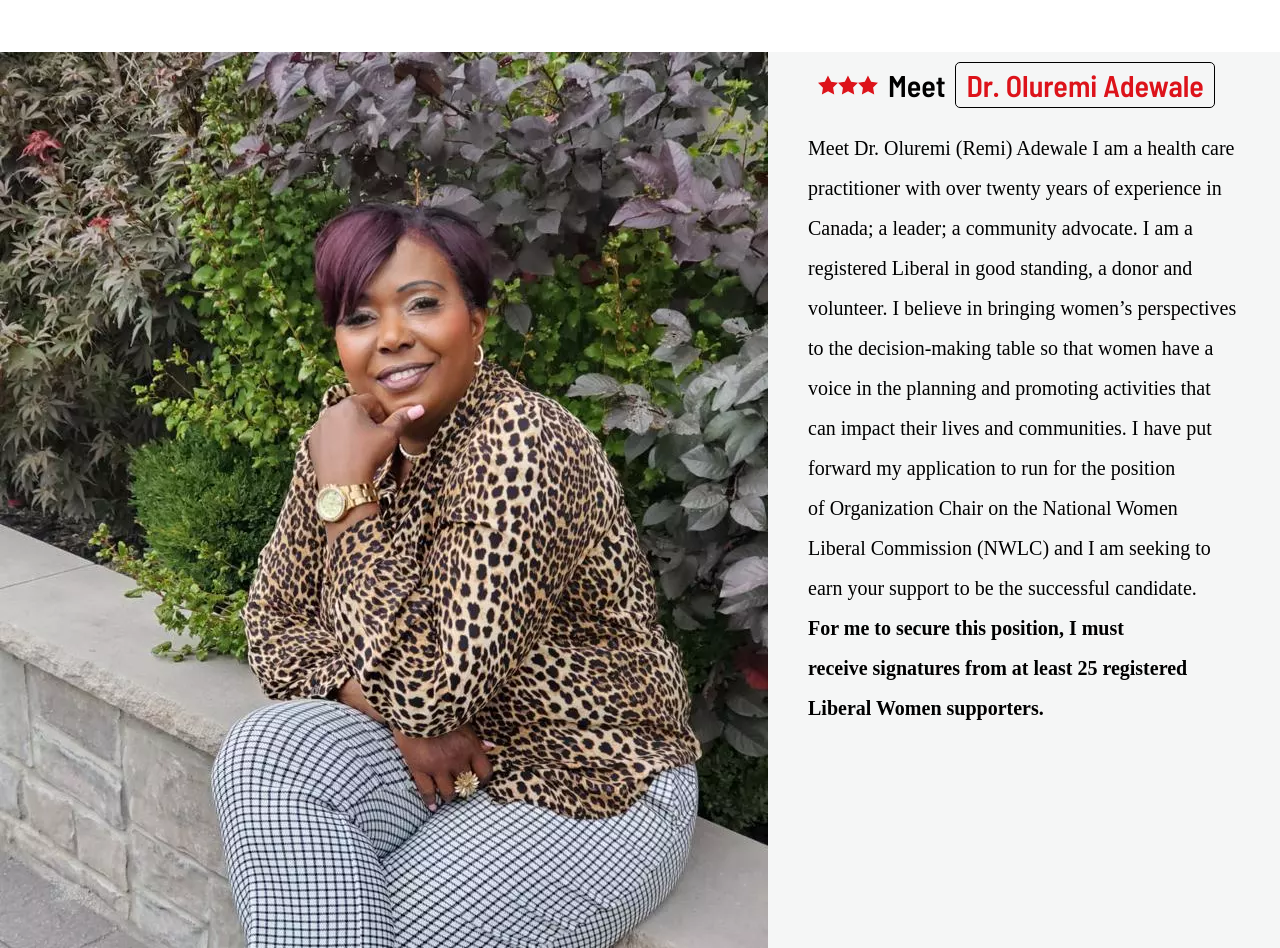
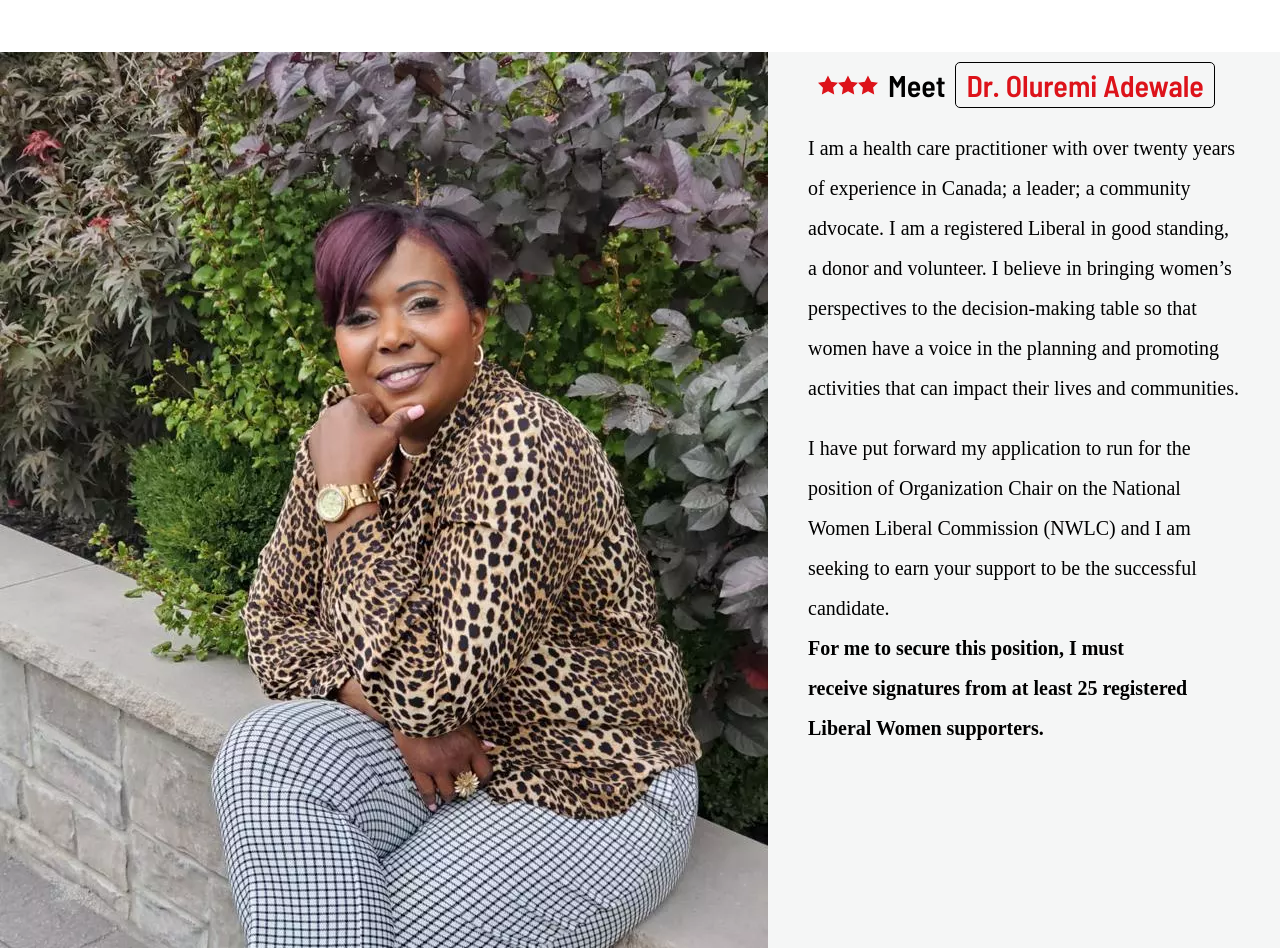
Before and after one commit to BisiDavi/adewale_nwlc, a plain HTML site: page index.html in a window 1280 px wide. Shown: the part 820-1768 px from the top of the page. Drawn offline with Linux system fonts and the light colour scheme.

Commit message:
pages updated

```diff
--- a/index.html
+++ b/index.html
@@ -149,13 +149,15 @@
             </h4>
           </div>
           <p>
-            Meet Dr. Oluremi (Remi) Adewale I am a health care practitioner with
-            over twenty years of experience in Canada; a leader; a community
-            advocate. I am a registered Liberal in good standing, a donor and
-            volunteer. I believe in bringing women’s perspectives to the
-            decision-making table so that women have a voice in the planning and
-            promoting activities that can impact their lives and communities. I
-            have put forward my application to run for the position
+            I am a health care practitioner with over twenty years of experience
+            in Canada; a leader; a community advocate. I am a
+            registered Liberal in good standing, a donor and volunteer. I
+            believe in bringing women’s perspectives to the decision-making
+            table so that women have a voice in the planning and promoting
+            activities that can impact their lives and communities.
+          </p>
+          <p>
+            I have put forward my application to run for the position
             of Organization Chair on the National Women Liberal Commission
             (NWLC) and I am seeking to earn your support to be the successful
             candidate.
```
